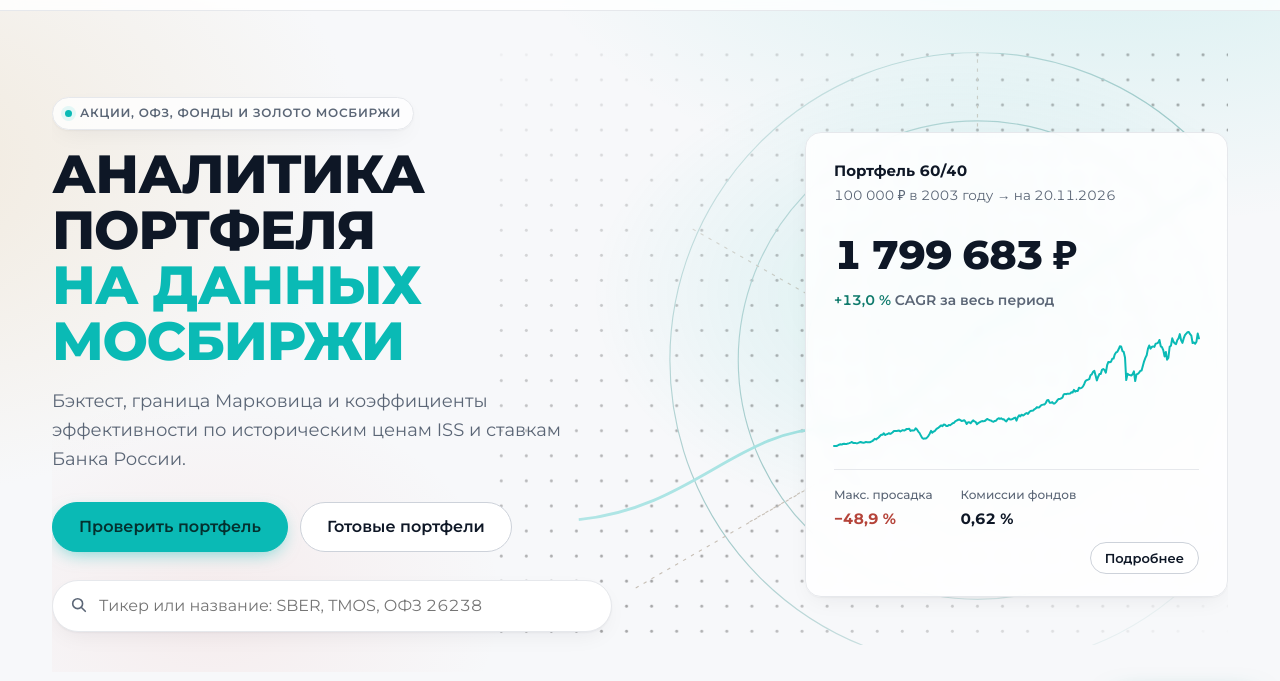
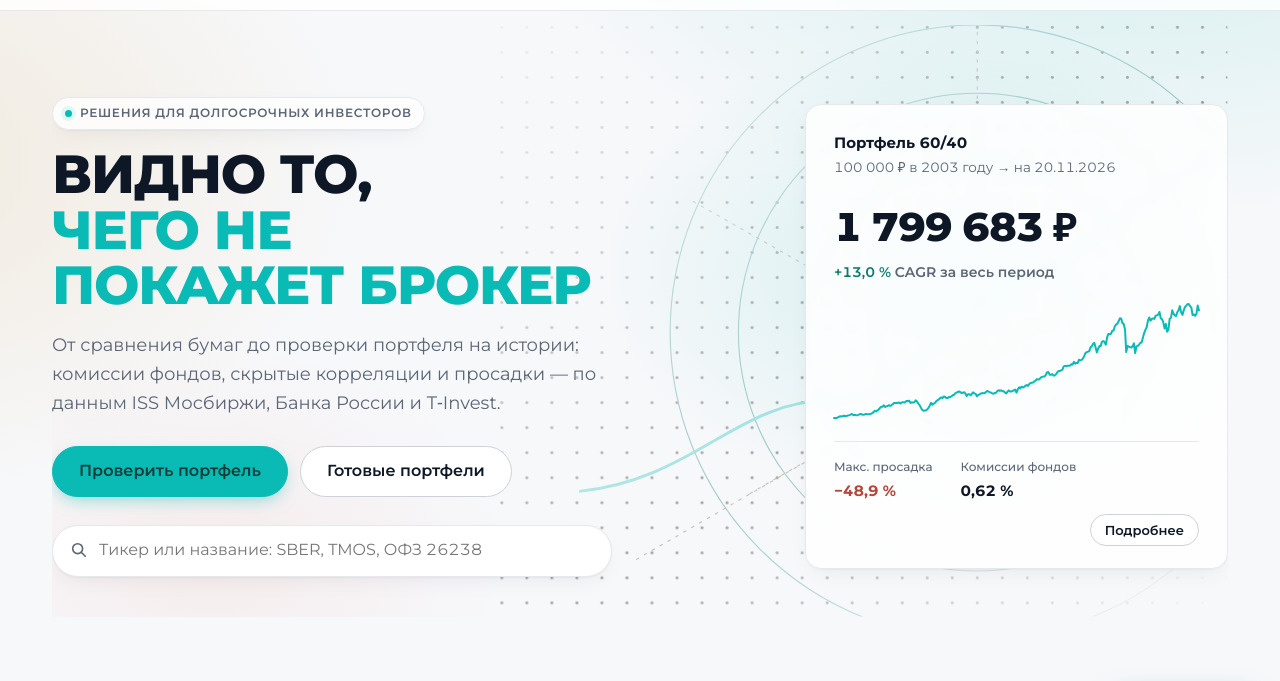
Before and after one commit to rudnitskiyds-prog/invest-analytics, a plain HTML site: page web/index.html in a window 1280 px wide. Shown: the part 58-739 px from the top of the page. Drawn offline with Linux system fonts and the light colour scheme; no server answers.

Commit message:
Главная: маркетинговый заголовок героя, мягче текст на кнопках тиффани
- Убрана буквальная «Мосбиржи» (данные шире: ISS, Банк России, T-Invest), эйбрау и заголовок
  теперь говорят о пользе для инвестора, а не перечисляют источники.
- --on-brand затемнён до #123D38 вместо почти чёрного #04312F — контраст AA сохранён (≥4.9).

Co-Authored-By: Claude Sonnet 5 <noreply@anthropic.com>

```diff
--- a/web/css/style.css
+++ b/web/css/style.css
@@ -2,7 +2,7 @@
 
 /* Служебные цвета состояний — производные от токенов, только для сообщений и баннеров */
 :root {
-  --on-brand: #04312F;
+  --on-brand: #123D38;  /* мягче и светлее тёмно-зелёного, но контраст AA ≥ 4.9 на --brand и его hover */
   --warn-bg: #FFF7E6;
   --warn-border: #F5C46B;
   --warn-text: #6B4400;
--- a/web/index.html
+++ b/web/index.html
@@ -122,9 +122,9 @@
     <!-- 3D-иллюстрация: когда появится web/img/hero-3d.webp, заменить data-src на src и убрать hidden (без файла запрос даёт 404 в консоли) -->
     <img class="hero-3d" data-src="img/hero-3d.webp" alt="" hidden onerror="this.remove()">
     <div class="hero-copy">
-      <p class="eyebrow"><span class="eyebrow-dot" aria-hidden="true"></span>Акции, ОФЗ, фонды и золото Мосбиржи</p>
-      <h1 id="h-home">Аналитика портфеля <span class="hl">на данных Мосбиржи</span></h1>
-      <p class="hero-lead">Бэктест, граница Марковица и коэффициенты эффективности по историческим ценам ISS и ставкам Банка России.</p>
+      <p class="eyebrow"><span class="eyebrow-dot" aria-hidden="true"></span>Решения для долгосрочных инвесторов</p>
+      <h1 id="h-home">Видно то, <span class="hl">чего не покажет брокер</span></h1>
+      <p class="hero-lead">От сравнения бумаг до проверки портфеля на истории: комиссии фондов, скрытые корреляции и просадки — по данным ISS Мосбиржи, Банка России и T&#8209;Invest.</p>
       <div class="hero-actions">
         <a class="btn btn-primary btn-lg" href="#/tools/backtest">Проверить портфель</a>
         <a class="btn btn-lg" href="#/portfolios/lazy">Готовые портфели</a>
```
